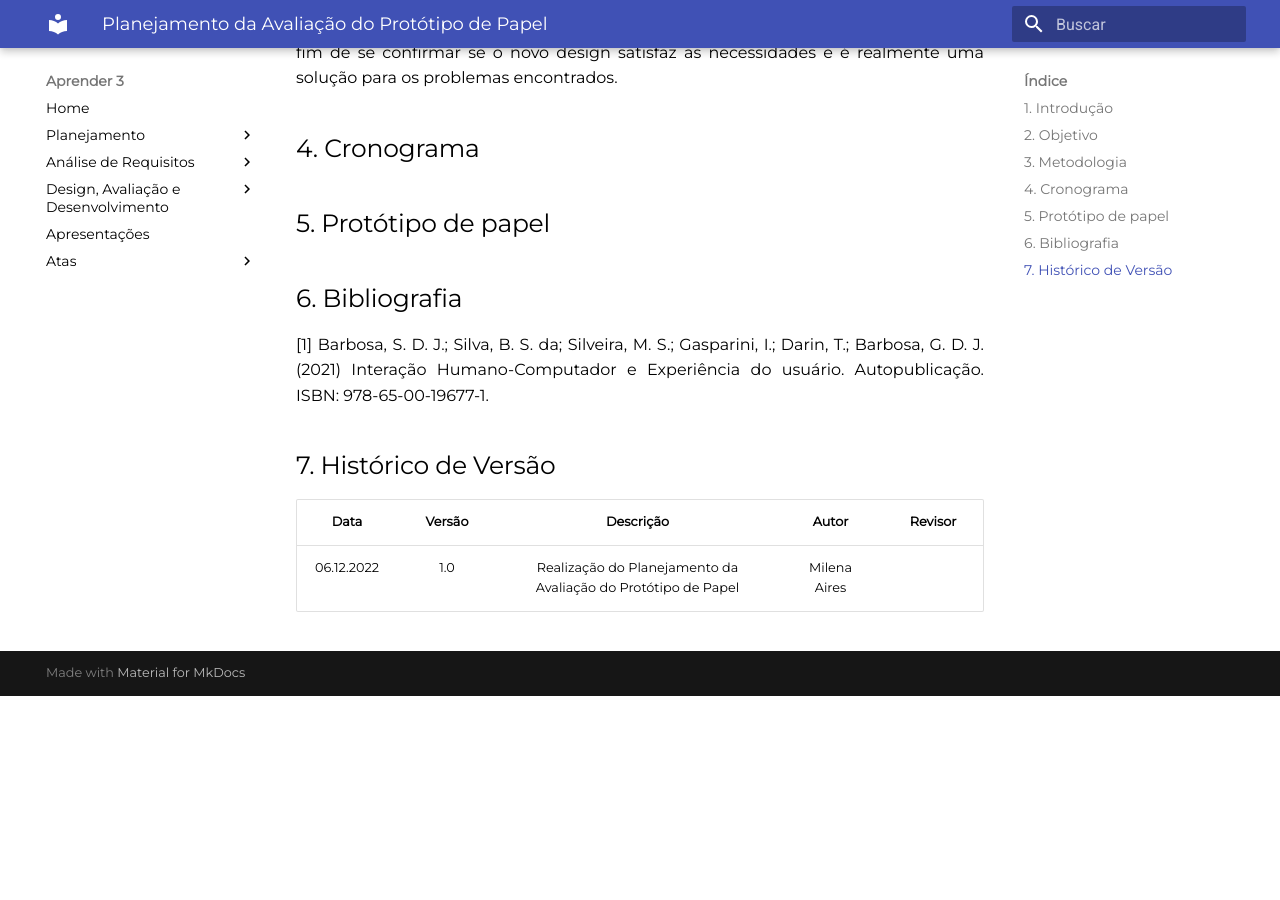
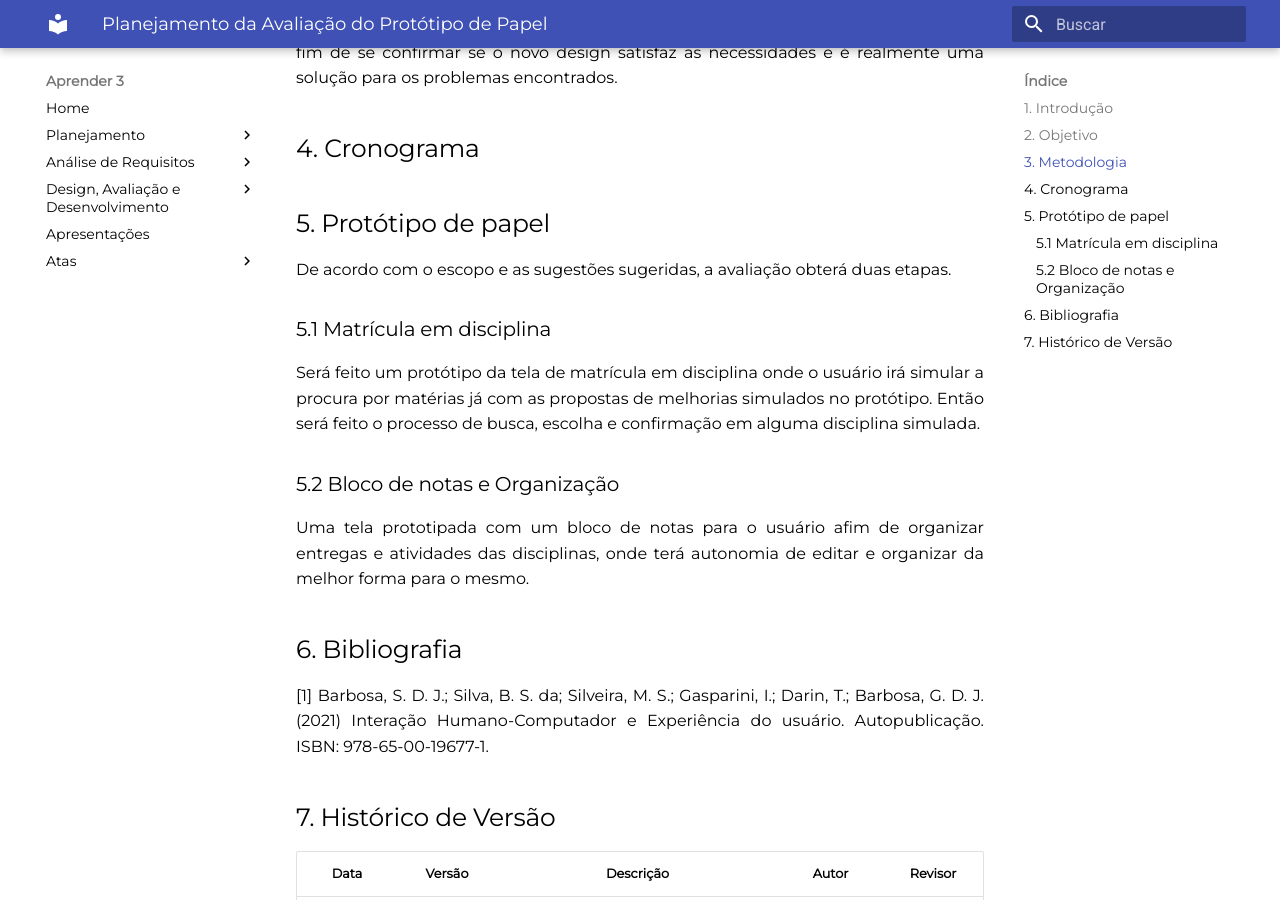
Before and after one commit to mdsreq-fga-unb/2022.2-Aprender3, an MkDocs documentation site: the page built from docs/DesignAvalDesenv/nivel2/planeja_protopapel.md, in a window 1280 px wide and 900 px high, scrolled down 805 px. Built offline with MkDocs 1.6.1 and Material for MkDocs 9.7.7, drawn with Linux system fonts in a browser that asks for light colours; before the commit the page ends 1501 px from its top, so only the background shows below that.

Commit message:
Update planeja_protopapel.md

```diff
--- a/docs/DesignAvalDesenv/nivel2/planeja_protopapel.md
+++ b/docs/DesignAvalDesenv/nivel2/planeja_protopapel.md
@@ -16,6 +16,13 @@ Será simulado a utilização da plataforma com as correções propostas pelo me
 ## 4. Cronograma
 
 ## 5. Protótipo de papel
+De acordo com o escopo e as sugestões sugeridas, a avaliação obterá duas etapas.
+
+### 5.1 Matrícula em disciplina
+Será feito um protótipo da tela de matrícula em disciplina onde o usuário irá simular a procura por matérias já com as propostas de melhorias simulados no protótipo. Então será feito o processo de busca, escolha e confirmação em alguma disciplina simulada.
+
+### 5.2 Bloco de notas e Organização
+Uma tela prototipada com um bloco de notas para o usuário afim de organizar entregas e atividades das disciplinas, onde terá autonomia de editar e organizar da melhor forma para o mesmo.
 
 ## 6. Bibliografia
  [1] Barbosa, S. D. J.; Silva, B. S. da; Silveira, M. S.; Gasparini, I.; Darin, T.; Barbosa, G. D. J. (2021) Interação Humano-Computador e Experiência do usuário. Autopublicação. ISBN: 978-65-00-19677-1.
```
